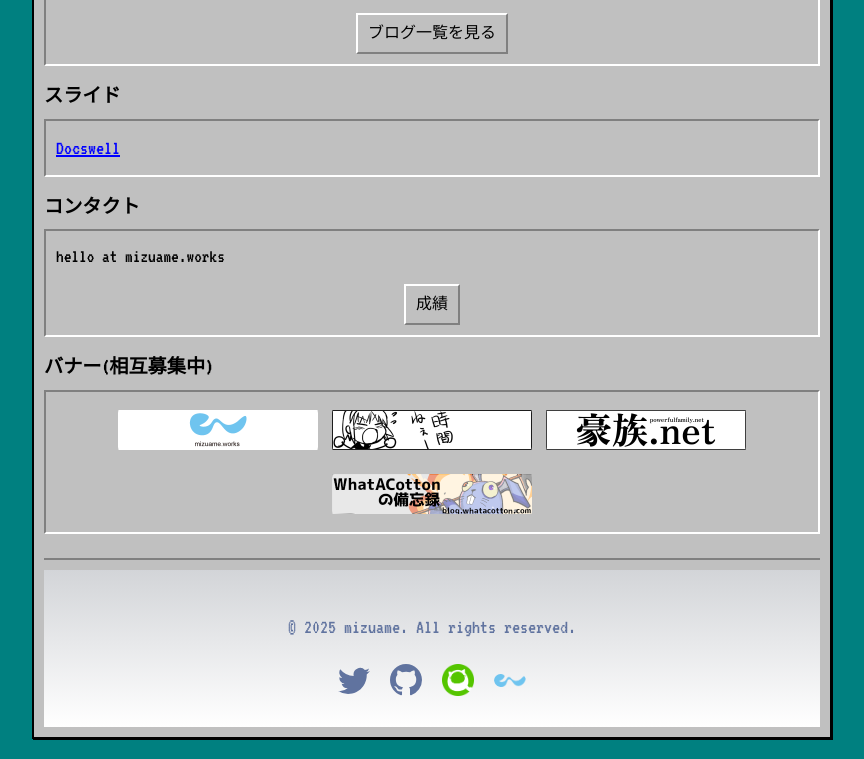
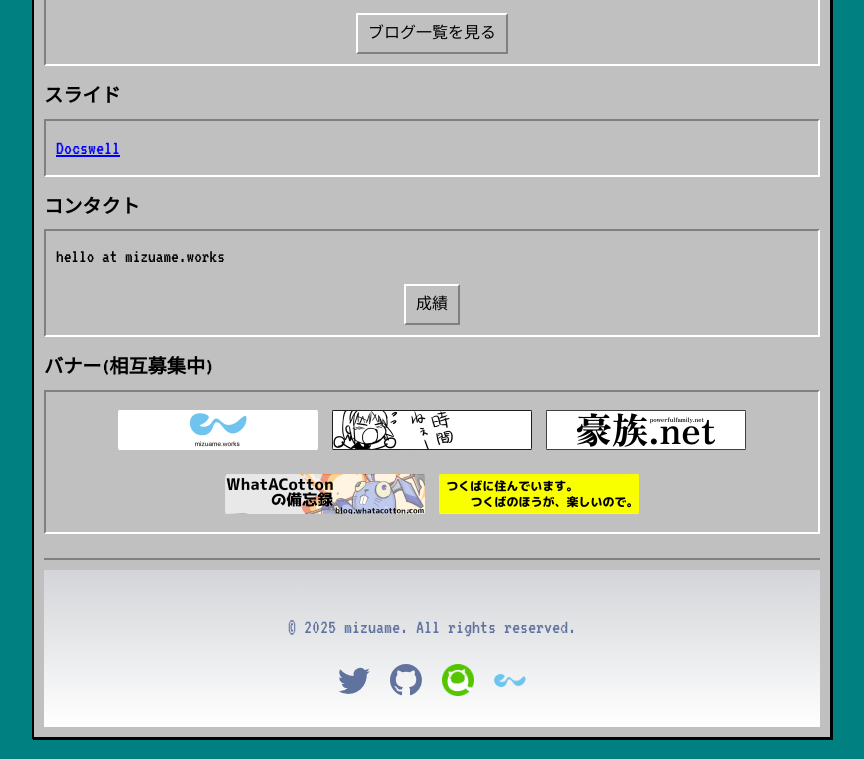
Before and after one commit to mizuamedesu/mizuame-web-2nd, an Astro site: page / in a window 1280 px wide. Shown: the part 768-1527 px from the top of the page, without its empty margins (208-1072 px from the left). Built offline with nearby package versions, Linux system fonts and the light colour scheme; Astro itself is replaced by a stand-in of ours.

Commit message:
feat: バナー追加

```diff
--- a/src/pages/index.astro
+++ b/src/pages/index.astro
@@ -49,6 +49,12 @@ const banners = [
     href: "https://blog.whatacotton.com",
     title: "WhatACottonの備忘録",
   },
+    {
+    src: "banner/tsukuba-love2.png",
+    alt: "つくば大好き連合",
+    href: "https://love.tsukuba-ac.net",
+    title: "つくば大好き連合",
+  }
 ];
 ---
 
```
Also changed, not shown: public/banner/tsukuba-love2.png (added).
